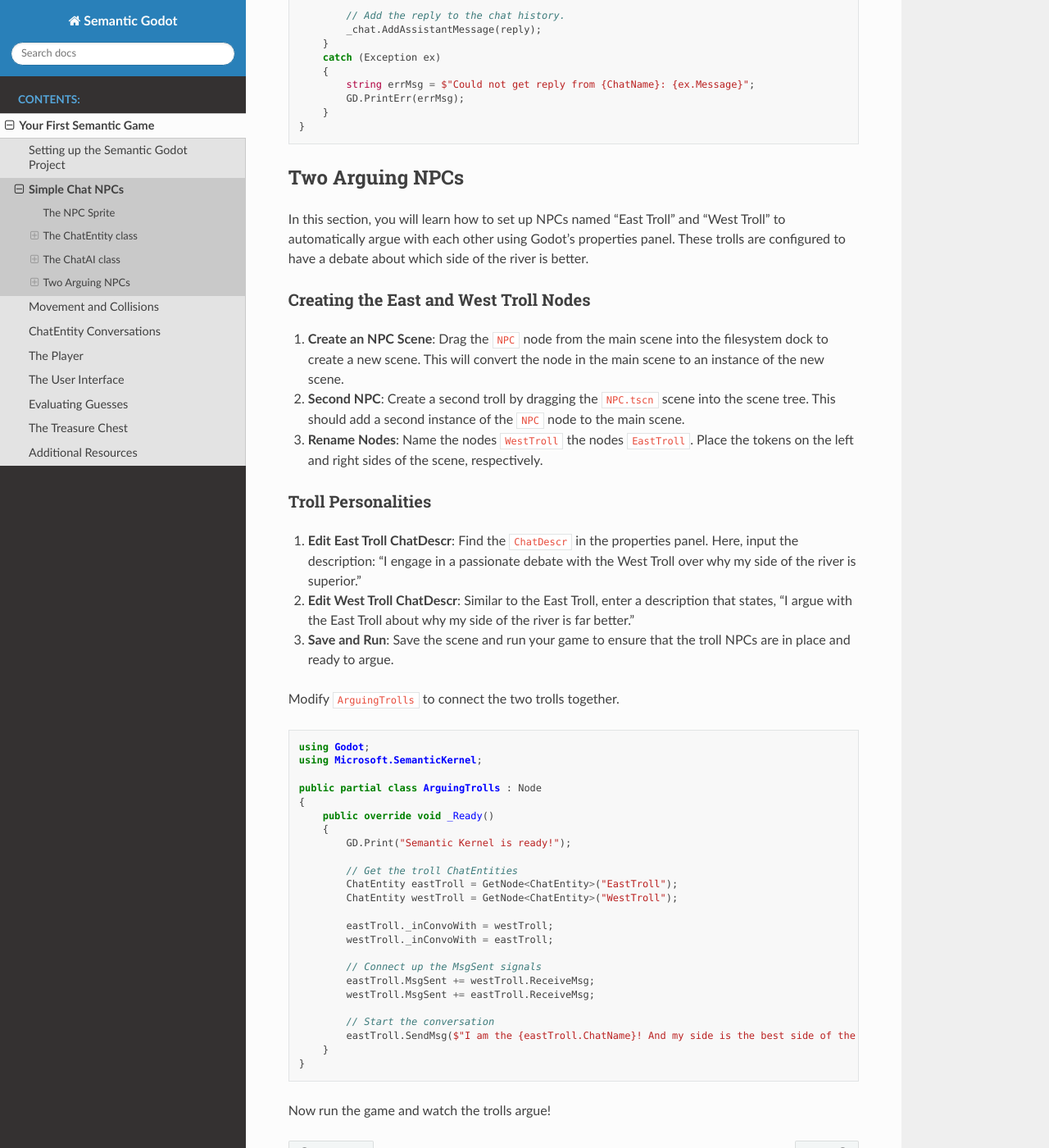
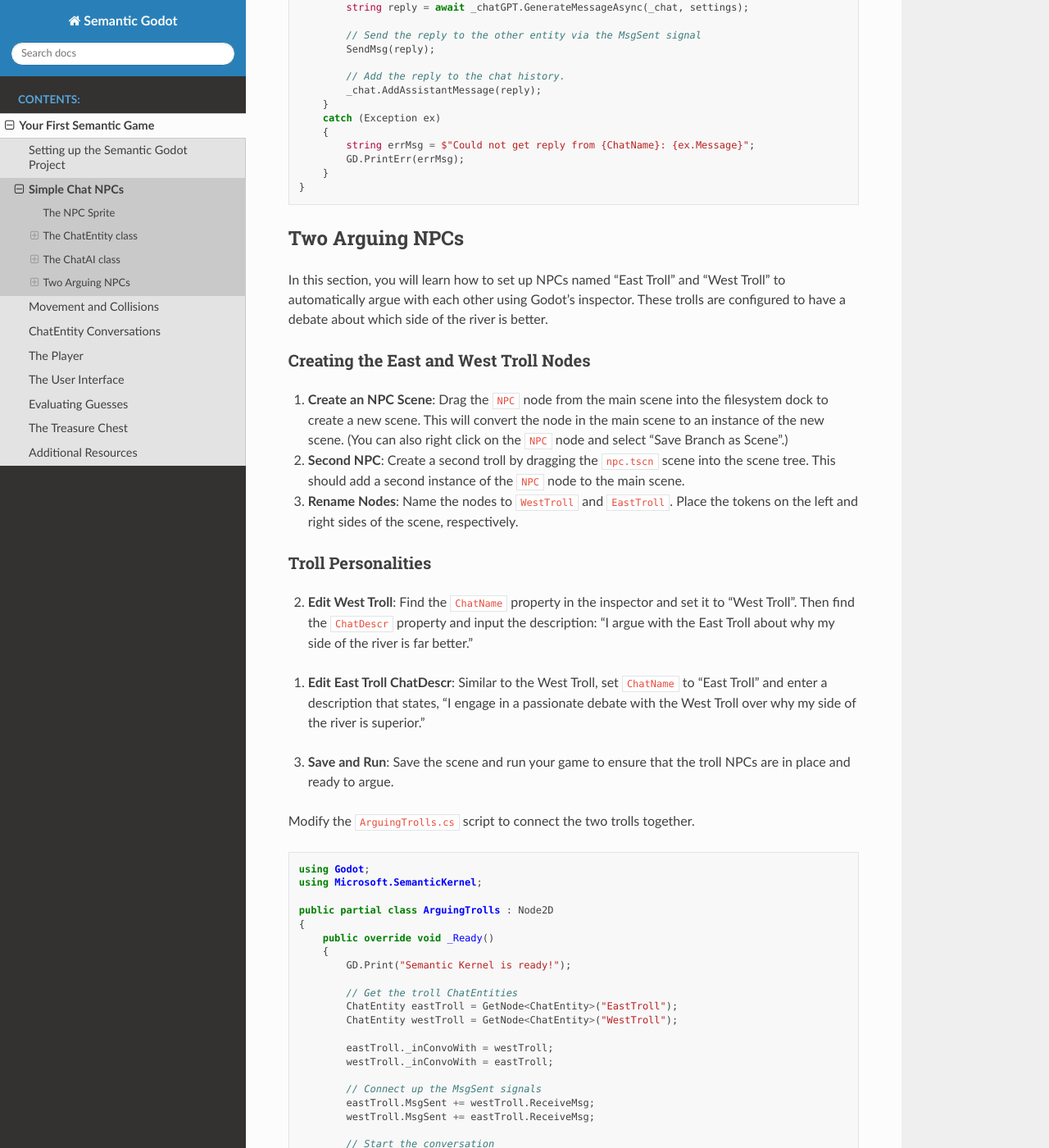
Before and after one commit to RaiderSoft/semantic-godot, a Sphinx documentation site: the page built from docs/first_semantic_game/02.simple_chat_npcs.rst, in a window 1280 px wide and 1400 px high, scrolled down 6212 px. Shown: the whole window at 82% size. Built offline with Sphinx 7.4.7 and the Read the Docs theme 2.0.0, drawn with Linux system fonts in a browser that asks for light colours; some of the changed text lies outside the part shown.

Commit message:
Fix typos and clarify in sections 1 to 4

```diff
--- a/docs/first_semantic_game/01.project_setup.rst
+++ b/docs/first_semantic_game/01.project_setup.rst
@@ -31,14 +31,14 @@
     dotnet add package Microsoft.SemanticKernel --prerelease
 
 
-3. **Create a ArguingTrolls.cs**:
+3. **Create ArguingTrolls.cs**:
 
     .. code-block:: csharp
 
         using Godot;
         using Microsoft.SemanticKernel;
 
-        public partial class ArguingTrolls : Node
+        public partial class ArguingTrolls : Node2D
         {
             public override void _Ready()
             {
@@ -46,7 +46,7 @@
             }
         }
 
-4. **Build the Project**: Press ``F6`` or select ``Project > Build`` from the menu to build the project.
+4. **Run the Scene**: Press ``F6`` or click the ``Run Current Scene`` button.
 
 5. **Verify the Output**: Look for the message "Semantic Kernel is ready!" in the output console.
 
--- a/docs/first_semantic_game/02.simple_chat_npcs.rst
+++ b/docs/first_semantic_game/02.simple_chat_npcs.rst
@@ -11,13 +11,13 @@
 Here we will create a basic sprite that we can attach chat functionality to.
 
 1. In the ``ArguingTrolls`` scene that we created in :doc:`01.project_setup`
-   insert an ``Node2D`` node and rename it to  ``NPC``.
+   insert a ``Node2D`` node and rename it to  ``NPC``.
 2. With the ``NPC`` node selected, add a ``Sprite2D`` node. This
    makes a visible sprite for our character.
-3. To set the image for our NPC sprite, copy the troll portrait into
-   the project. Then locate and choose the image as an ``ImageTexture``
-   in the properties panel for the ``Sprite2D`` node.
-4. Drag the NPC image near the center of the scene. Build and run the project to
+3. To set the image for our NPC sprite, copy the troll portrait (shown below) into
+   the project. Then in the inspector, set the image as the ``Texture`` property for
+   the ``Sprite2D`` node.
+4. Drag the ``NPC`` node near the center of the scene. Build and run the project to
    see the river troll NPC token.
 
 Meet Gralk:
@@ -73,7 +73,8 @@
    public string ChatDescr = "";
 
 After saving the script, attach it to the ``NPC`` node in the main scene.
-Inspect the properties of the NPC, you should see ``ChatName`` and ``ChatDescr``.
+Rebuild the project by clicking the "Build" button in the upper right corner of the
+editor. Then inspect the properties of the NPC. You should see ``ChatName`` and ``ChatDescr``.
 
 Next, we will add methods for handling messages: ``SendMsg`` and ``ReceiveMsg``.
 
@@ -152,9 +151,7 @@
 and adds the ability to use GPT-4 to generate responses to messages. This class
 will be used for NPCs that can hold interactive conversations.
 
-Create ``ChatAI.cs`` with the following content and attach it to the NPC node.
-Later in the tutorial we will instantiate two ``ChatAI`` nodes instead of attaching
-the script to the NPC node directly.
+Create ``ChatAI.cs`` with the following content.
 
 .. code-block:: csharp
 
@@ -186,6 +183,10 @@
         protected readonly PromptTemplateEngine _promptRenderer;
     }
 
+**Detach the** ``ChatEntity`` **script from the NPC node and instead attach this new**
+``ChatAI`` **script.** Rebuild the project to register the new ``ChatAI`` node with the Godot editor.
+Later in the tutorial we will instantiate ``ChatAI`` nodes from the inspector instead of attaching
+the script to the NPC node directly.
 
 ChatAI Constructor
 ^^^^^^^^^^^^^^^^^^
@@ -348,8 +349,8 @@
 ----------------
 
 In this section, you will learn how to set up NPCs named "East Troll" and
-"West Troll" to automatically argue with each other using Godot's properties
-panel. These trolls are configured to have a debate about which side of the
+"West Troll" to automatically argue with each other using Godot's inspector.
+These trolls are configured to have a debate about which side of the
 river is better.
 
 Creating the East and West Troll Nodes
@@ -357,36 +358,37 @@
 
 1. **Create an NPC Scene**: Drag the ``NPC`` node from the main scene into
    the filesystem dock to create a new scene. This will convert the node
-   in the main scene to an instance of the new scene.
+   in the main scene to an instance of the new scene. (You can also right
+   click on the ``NPC`` node and select "Save Branch as Scene".)
 2. **Second NPC**: Create a second troll by dragging the
-   ``NPC.tscn`` scene into the scene tree. This should add a
+   ``npc.tscn`` scene into the scene tree. This should add a
    second instance of the ``NPC`` node to the main scene.
-3. **Rename Nodes**: Name the nodes ``WestTroll`` the nodes ``EastTroll``. Place the tokens on the left and right sides of the scene, respectively.
+3. **Rename Nodes**: Name the nodes to ``WestTroll`` and ``EastTroll``.
+   Place the tokens on the left and right sides of the scene, respectively.
 
 
 Troll Personalities
 ^^^^^^^^^^^^^^^^^^^
 
-1. **Edit East Troll ChatDescr**: Find the ``ChatDescr``
-   in the properties panel. Here, input the description: "I engage in a
-   passionate debate with the West Troll over why my side of the river is
-   superior."
+2. **Edit West Troll**: Find the ``ChatName`` property in the inspector and set
+   it to "West Troll". Then find the ``ChatDescr`` property and input the description:
+   "I argue with the East Troll about why my side of the river is far better."
 
-2. **Edit West Troll ChatDescr**: Similar to the East Troll, enter a description that
-   states, "I argue with the East Troll about why my side of the river is
-   far better."
+1. **Edit East Troll ChatDescr**: Similar to the West Troll, set ``ChatName`` to
+   "East Troll" and enter a description that states, "I engage in a passionate
+   debate with the West Troll over why my side of the river is superior."
 
 3. **Save and Run**: Save the scene and run your game to ensure that the
    troll NPCs are in place and ready to argue.
 
-Modify ``ArguingTrolls`` to connect the two trolls together.
+Modify the ``ArguingTrolls.cs`` script to connect the two trolls together.
 
 .. code-block:: csharp
 
    using Godot;
    using Microsoft.SemanticKernel;
 
-   public partial class ArguingTrolls : Node
+   public partial class ArguingTrolls : Node2D
    {
        public override void _Ready()
        {
@@ -409,4 +411,4 @@
    }
 
 
-Now run the game and watch the trolls argue!
+Now run the scene and watch the trolls argue!
```
Also changed, not shown: other parts of docs/first_semantic_game/02.simple_chat_npcs.rst (+0 -2 lines), docs/first_semantic_game/04.chatEntity_conversations.rst (+7 -4 lines).
